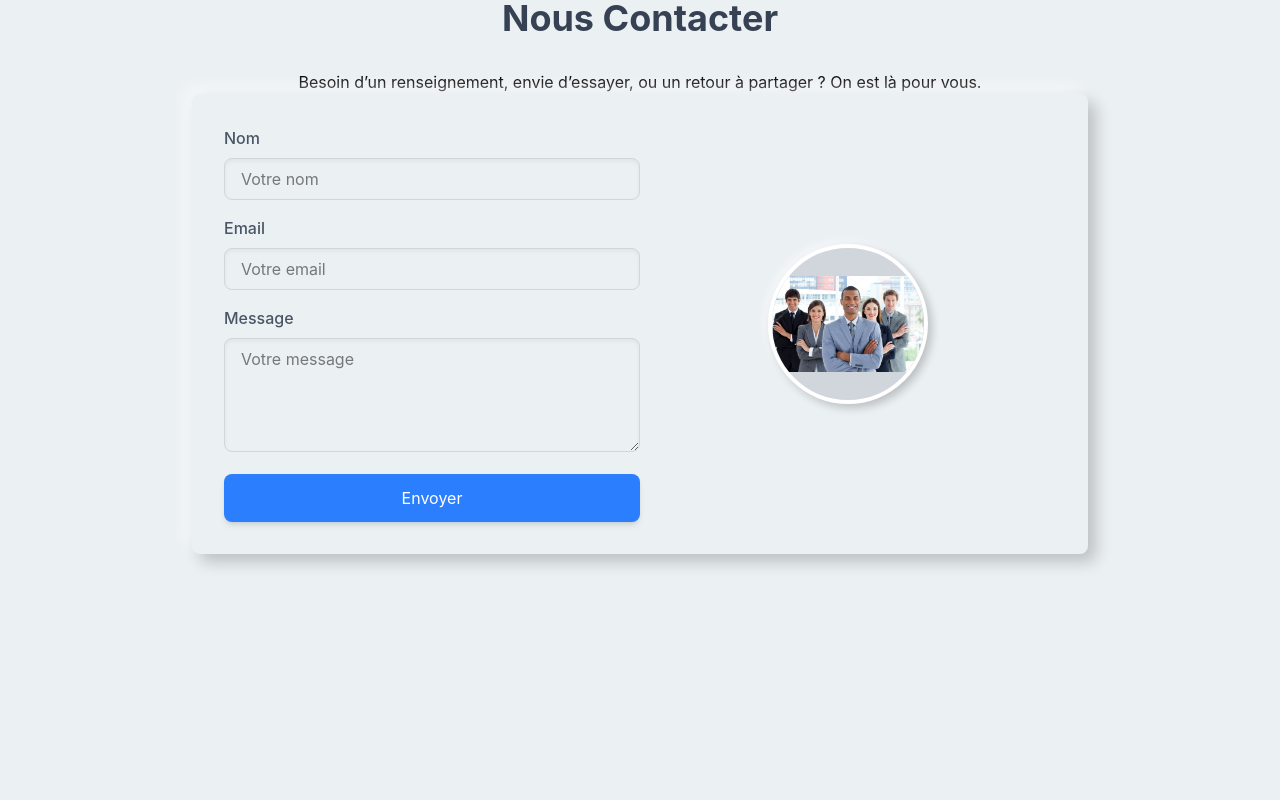
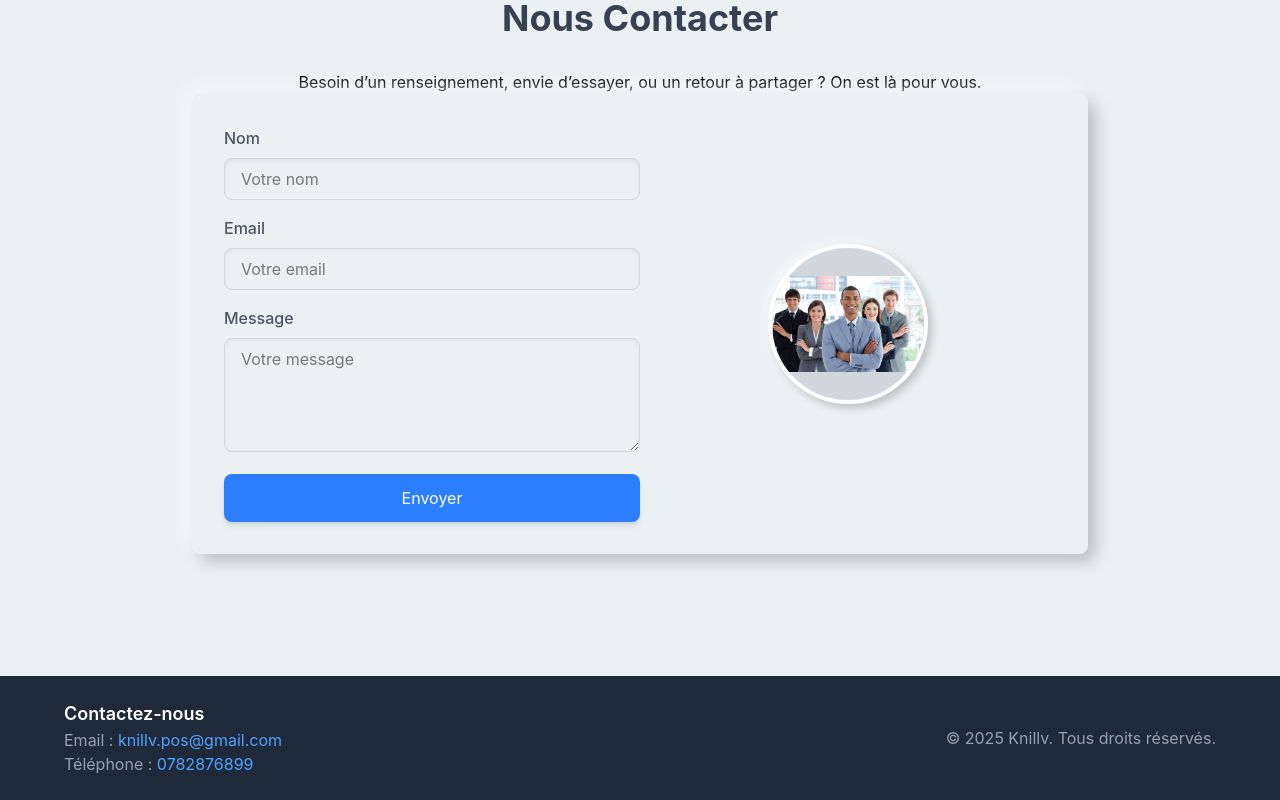
Before and after one commit to Kaylana1968/knillv-landing-page, a Next.js app: page / in a window 1280 px wide. Shown: the part 2610-3410 px from the top of the page. Before the commit the page ends 3286 px from the top, so only its background shows below. Built offline with nearby package versions, Linux system fonts and the light colour scheme.

Commit message:
add footer

```diff
--- a/app/page.tsx
+++ b/app/page.tsx
@@ -56,7 +56,6 @@ export default function Page() {
                     </div>
                 </div>
             </nav>
-
             <section id="accueil" className="flex flex-row items-center justify-between h-screen px-16">
                 <div className="flex flex-col items-start">
                     <Image src={KnillvDark.src} alt="Logo" width={200} height={200} />
@@ -75,7 +74,6 @@ export default function Page() {
                     <Image src={caisse.src} alt="Caisse" width={600} height={600} />
                 </div>
             </section>
-
 
             <section
                 id="fonctionnalites"
@@ -125,7 +123,6 @@ export default function Page() {
                 id="tarif"
                 className="relative flex flex-col items-center justify-center h-screen px-10 overflow-hidden"
             >
-                {/* Vidéo en arrière-plan */}
                 <video
                     autoPlay
                     loop
@@ -135,8 +132,6 @@ export default function Page() {
                     <source src="/fondbleu.mp4" type="video/mp4" />
                     Votre navigateur ne supporte pas les vidéos HTML5.
                 </video>
-
-                {/* Contenu de la section */}
                 <h2 className="text-4xl font-bold text-white mb-8  z-10">
                     Forfait annuel
                 </h2>
@@ -163,7 +158,6 @@ export default function Page() {
     <h2 className="text-4xl font-bold text-gray-700 mb-8">Nous Contacter</h2>
     <p> Besoin d’un renseignement, envie d’essayer, ou un retour à partager ? On est là pour vous.</p>
     <div className="flex flex-row items-center justify-between p-8 rounded-lg shadow-[8px_8px_16px_rgba(0,0,0,0.2),-8px_-8px_16px_rgba(255,255,255,0.5)] bg-[#ebf0f3] w-full max-w-4xl">
-        {/* Formulaire */}
         <form className="flex flex-col w-1/2">
             <div className="mb-4">
                 <label htmlFor="name" className="block text-gray-600 font-medium mb-2">
@@ -224,6 +218,18 @@ export default function Page() {
         </div>
             </div>
         </section>
+        <footer className="bg-gray-800 text-white py-6 px-8">
+            <div className="flex flex-col md:flex-row justify-between items-center max-w-6xl mx-auto">
+                <div className="text-center md:text-left mb-4 md:mb-0">
+                    <h3 className="text-lg font-semibold">Contactez-nous</h3>
+                    <p className="text-gray-400">Email : <a href="mailto:knillv.pos@gmail.com" className="text-blue-400 hover:underline">knillv.pos@gmail.com</a></p>
+                    <p className="text-gray-400">Téléphone : <a href="tel:0782876899" className="text-blue-400 hover:underline">0782876899</a></p>
+                </div>
+                <div className="text-center md:text-right">
+                    <p className="text-gray-400">© 2025 Knillv. Tous droits réservés.</p>
+                </div>
+            </div>
+        </footer>
         </main>
     );
-}
+};
```
